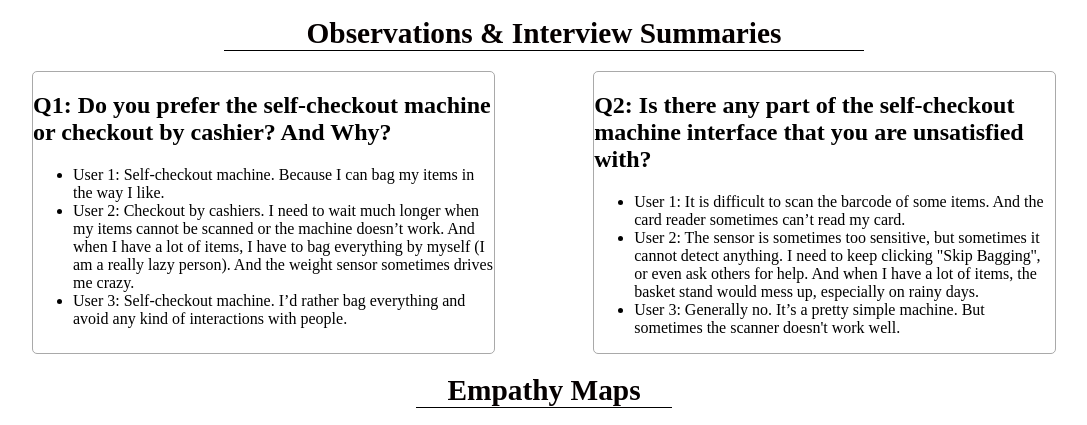
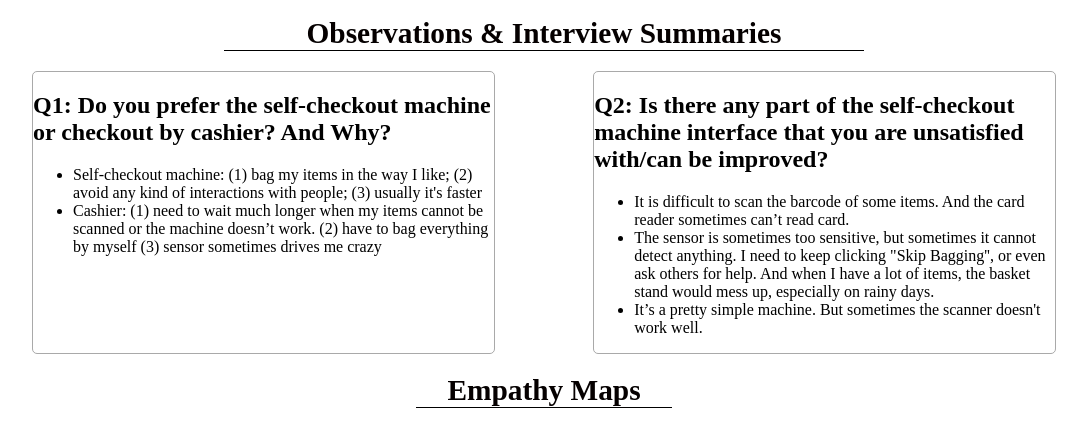
Before and after one commit to lazytiger721108/Assignment1, a plain HTML site: page index.html in a window 1280 px wide. Shown: the part 1077-1502 px from the top of the page, without its empty margins (96-1183 px from the left). Drawn offline with Linux system fonts and the light colour scheme.

Commit message:
Update index.html

```diff
--- a/index.html
+++ b/index.html
@@ -57,30 +57,23 @@
                 <h2>Q1: Do you prefer the self-checkout machine or checkout by cashier? And Why?</h2>
                 <!--bullet points-->
                 <ul>
-                    <li>User 1: Self-checkout machine. Because I can bag my items in the way I like.</li>
-                    <li>User 2: Checkout by cashiers. I need to wait much longer when my items cannot be scanned or the
-                        machine
-                        doesn’t
-                        work. And when I have a lot of items, I have to bag everything by myself (I am a really lazy
-                        person).
-                        And
-                        the
-                        weight sensor sometimes drives me crazy.
+                    <li>Self-checkout machine: (1) bag my items in the way I like; (2) avoid any kind of interactions
+                        with people; (3) usually it's faster
                     </li>
-                    <li>User 3: Self-checkout machine. I’d rather bag everything and avoid any kind of interactions with
-                        people.
+                    <li>Cashier: (1) need to wait much longer when my items cannot be scanned or the machine doesn’t
+                        work. (2) have to bag everything by myself (3) sensor sometimes drives me crazy
                     </li>
                 </ul>
             </div>
             <div class="question">
-                <h2>Q2: Is there any part of the self-checkout machine interface that you are unsatisfied with?</h2>
+                <h2>Q2: Is there any part of the self-checkout machine interface that you are unsatisfied with/can be
+                    improved?</h2>
                 <!--bullet points-->
                 <ul>
-                    <li>User 1: It is difficult to scan the barcode of some items. And the card reader sometimes can’t
-                        read my
-                        card.
+                    <li>It is difficult to scan the barcode of some items. And the card reader sometimes can’t
+                        read card.
                     </li>
-                    <li>User 2: The sensor is sometimes too sensitive, but sometimes it cannot detect anything. I need
+                    <li>The sensor is sometimes too sensitive, but sometimes it cannot detect anything. I need
                         to keep
                         clicking
                         "Skip Bagging'', or even ask others for help. And when I have a lot of items, the basket stand
@@ -89,7 +82,7 @@
                         up,
                         especially on rainy days.
                     </li>
-                    <li>User 3: Generally no. It’s a pretty simple machine. But sometimes the scanner doesn't work
+                    <li>It’s a pretty simple machine. But sometimes the scanner doesn't work
                         well.
                     </li>
                 </ul>
```
